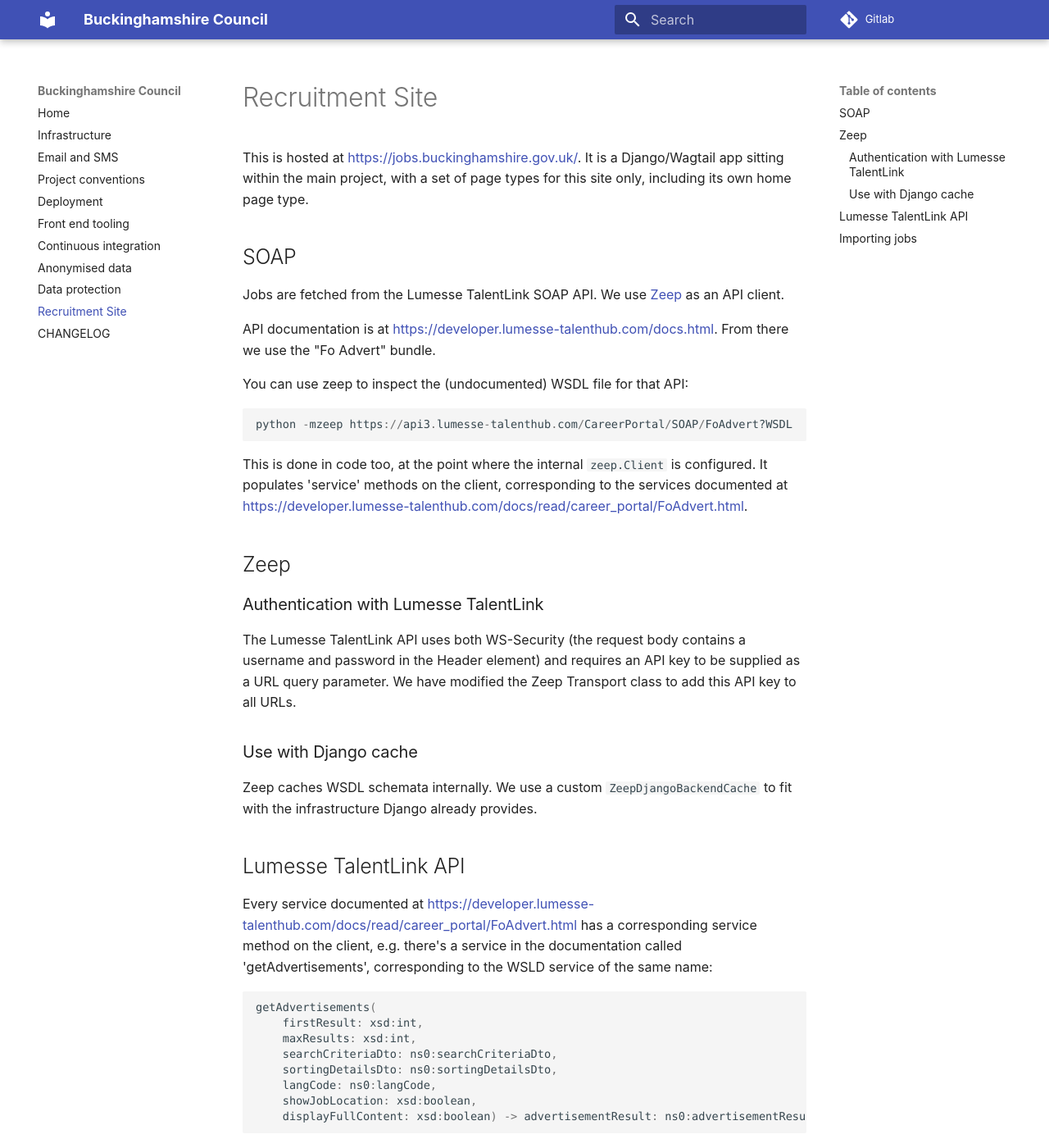
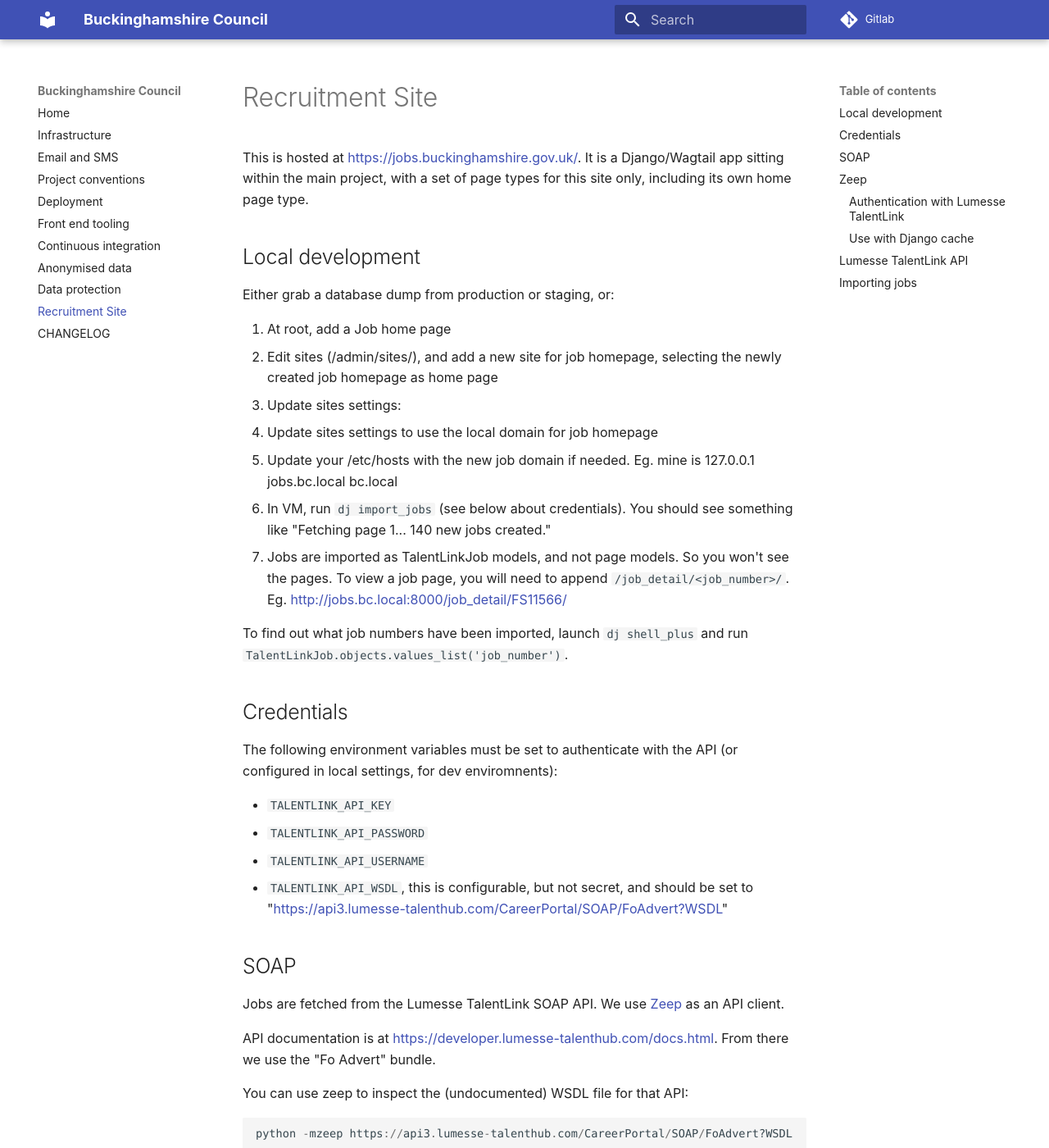
Before and after one commit to Buckinghamshire-Digital-Service/buckinghamshire-council, an MkDocs documentation site: the page built from docs/recruitment_site.md, in a window 1280 px wide and 1400 px high. Shown: the whole window at 82% size. Built offline with MkDocs 1.6.1 and Material for MkDocs 9.7.7, drawn with Linux system fonts in a browser that asks for light colours.

Commit message:
Add to recruitment API documentation

```diff
--- a/docs/recruitment_site.md
+++ b/docs/recruitment_site.md
@@ -1,6 +1,29 @@
 # Recruitment Site
 
 This is hosted at https://jobs.buckinghamshire.gov.uk/. It is a Django/Wagtail app sitting within the main project, with a set of page types for this site only, including its own home page type.
+
+## Local development
+
+Either grab a database dump from production or staging, or:
+
+1. At root, add a Job home page
+1. Edit sites (/admin/sites/), and add a new site for job homepage, selecting the newly created job homepage as home page
+1. Update sites settings:
+   1. Update sites settings to use the local domain for job homepage
+   1. Update your /etc/hosts with the new job domain if needed. Eg. mine is 127.0.0.1 jobs.bc.local bc.local
+1. In VM, run `dj import_jobs` (see below about credentials). You should see something like "Fetching page 1... 140 new jobs created."
+1. Jobs are imported as TalentLinkJob models, and not page models. So you won't see the pages. To view a job page, you will need to append `/job_detail/<job_number>/`. Eg. http://jobs.bc.local:8000/job_detail/FS11566/
+
+To find out what job numbers have been imported, launch `dj shell_plus` and run `TalentLinkJob.objects.values_list('job_number')`.
+
+## Credentials
+
+The following environment variables must be set to authenticate with the API (or configured in local settings, for dev enviromnents):
+
+- `TALENTLINK_API_KEY`
+- `TALENTLINK_API_PASSWORD`
+- `TALENTLINK_API_USERNAME`
+- `TALENTLINK_API_WSDL`, this is configurable, but not secret, and should be set to "https://api3.lumesse-talenthub.com/CareerPortal/SOAP/FoAdvert?WSDL"
 
 ## SOAP
 
```
